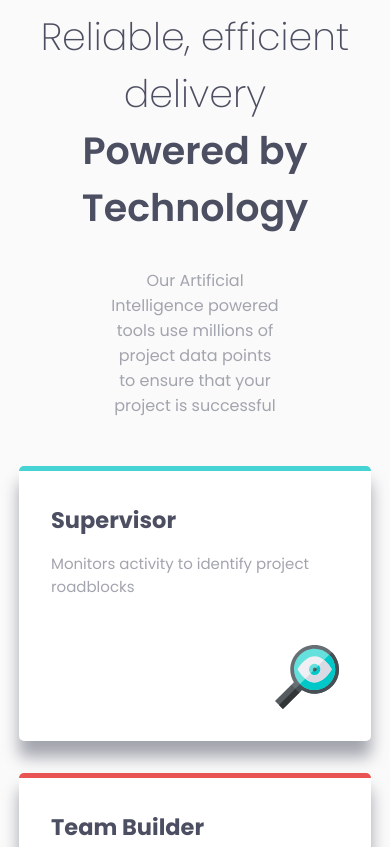
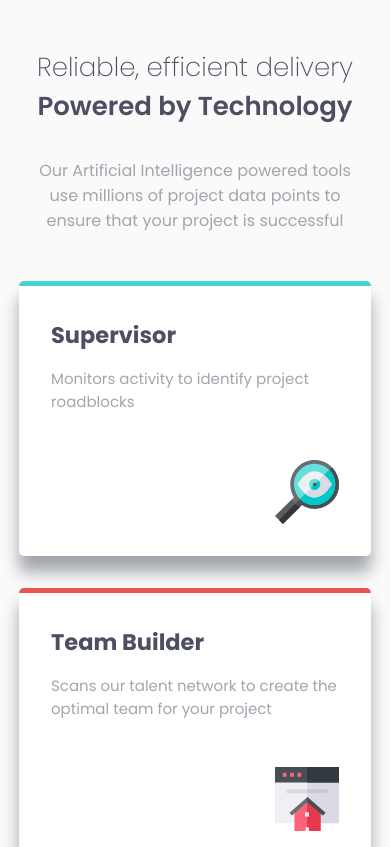
Before and after one commit to bttrvng99/frontend-mentor-four-card, a plain HTML site: page index.html in a window 390 px wide. Shown: the top 847 px of the page. Drawn offline with Linux system fonts and the light colour scheme.

Commit message:
change text sizing in mobile view

```diff
--- a/style.css
+++ b/style.css
@@ -111,6 +111,18 @@ p {
 }
 
 @media screen and (max-width: 800px) {
+  main {
+    margin: 2.5rem 0 1rem;
+  }
+
+  .subtitle {
+    max-width: 90%;
+  }
+
+  h1 {
+    font-size: 26px;
+  }
+
   .card-section {
     display: flex;
     flex-direction: column;
```
